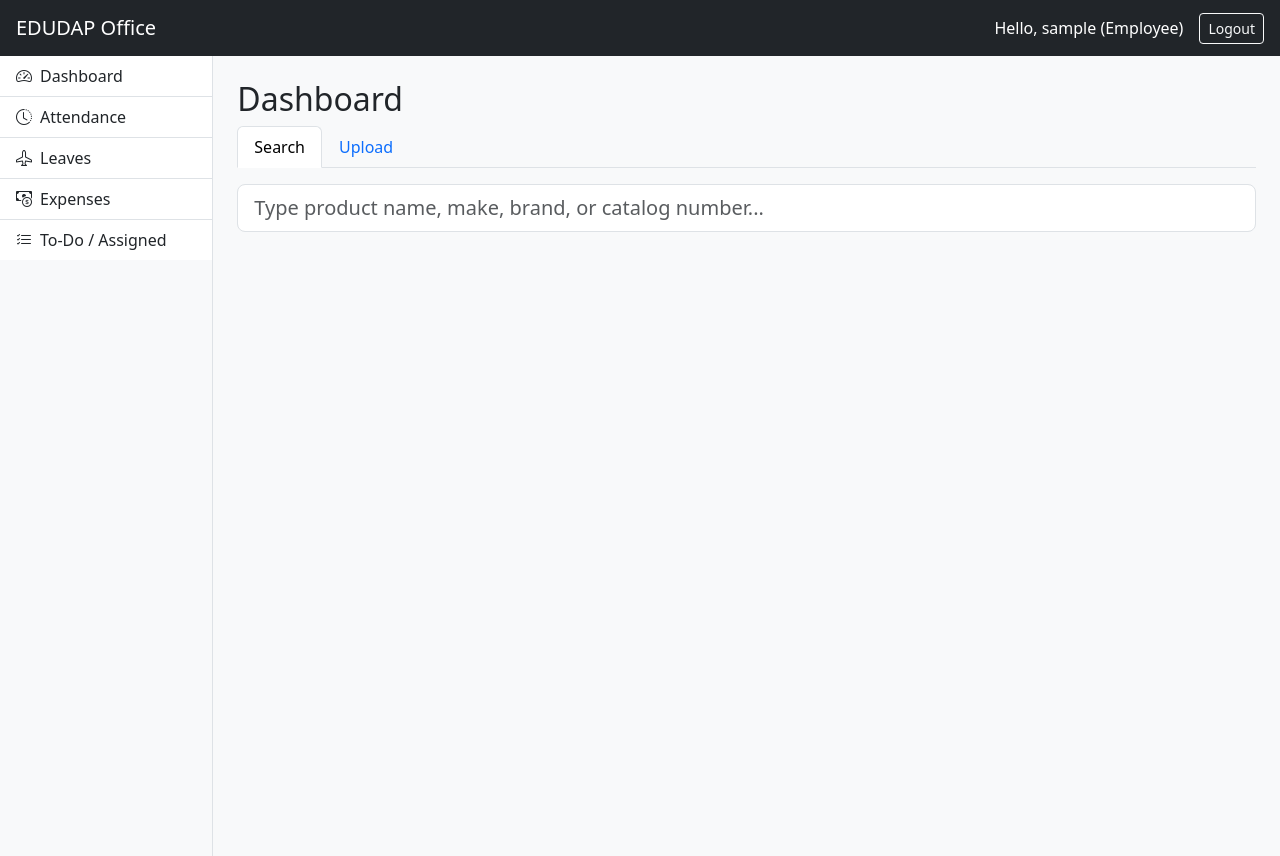
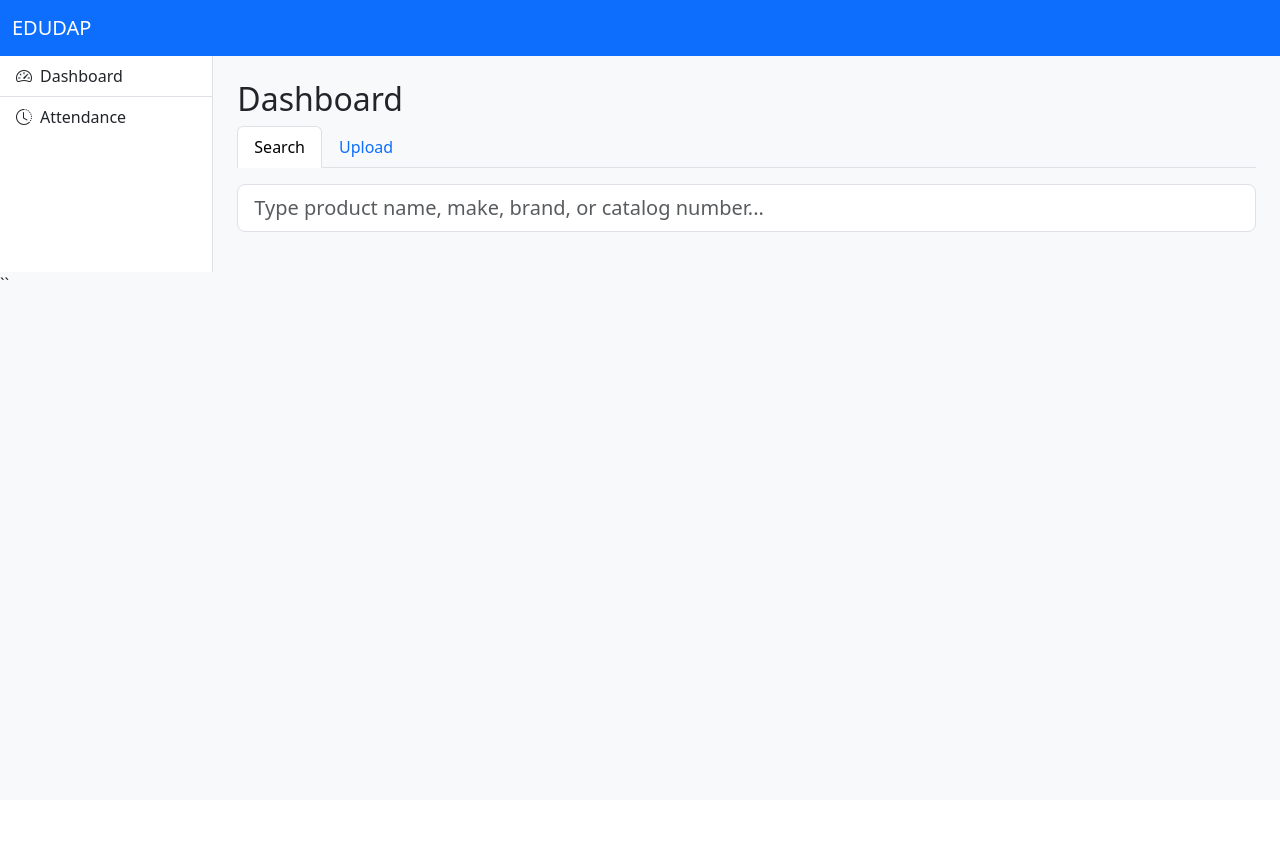
Before and after one commit to psychicloop/EduDAP-CRM, a Flask app: page /app/dashboard in a window 1280 px wide. After the commit the page ends 280 px from the top, so only its background shows below. Run offline with Flask 3, Linux system fonts and the light colour scheme; the visitor is signed in with stand-in values (Sample User, id 1).

Commit message:
Update base.html

```diff
--- a/edudap-office/app/templates/base.html
+++ b/edudap-office/app/templates/base.html
@@ -1,66 +1,63 @@
 
-<!doctype html>
+<!-- edudap-office/app/templates/base.html -->
+<!DOCTYPE html>
 <html lang="en">
 <head>
-  <meta charset="utf-8">
-  <meta name="viewport" content="width=device-width, initial-scale=1">
-  <title>EDUDAP Office</title>
+  <meta charset="utf-8" />
+  <meta name="viewport" content="width=device-width, initial-scale=1" />
+  <title>{% block title %}EDUDAP CRM{% endblock %}</title>
+
+  <!-- Bootstrap (CDN) -->
   <link href="https://cdn.jsdelivr.net/npm/bootstrap@5.3.3/dist/css/bootstrap.min.css" rel="stylesheet">
-  <link href="https://cdn.jsdelivr.net/npm/bootstrap-icons@1.11.3/font/bootstrap-icons.min.css" rel="stylesheet">
-  <link href="{{ url_for('static', filename='css/styles.css') }}" rel="stylesheet">
+  <!-- Bootstrap Icons (CDN) -->
+  <link href="https://cdn.jsdelivr.net/npm/bootstrap-icons@1.11.3/font/bootstrap-icons.css" rel="stylesheet">
+
+  <!-- Your static CSS (optional) -->
+  <link rel="stylesheet" href="{{ url_for('static', filename='css/styles.css') }}">
+
+  <link rel="icon" type="image/x-icon" href="{{ url_for('static', filename='favicon.ico') }}">
 </head>
-<body>
-<nav class="navbar navbar-dark bg-dark px-3">
-  <a class="navbar-brand" href="{{ url_for('portal.dashboard') }}">EDUDAP Office</a>
-  <div class="d-flex align-items-center text-white">
-    {% if current_user.is_authenticated %}
-      <span class="me-3">Hello, {{ current_user.username }} ({{ current_user.role }})</span>
-      <a class="btn btn-outline-light btn-sm" href="{{ url_for('auth.logout') }}">Logout</a>
-    {% else %}
-      <a class="btn btn-outline-light btn-sm" href="{{ url_for('auth.login') }}">Login</a>
-    {% endif %}
+<body class="bg-light">
+
+<nav class="navbar navbar-expand-lg navbar-dark bg-primary">
+  <div class="container-fluid">
+    <a class="navbar-brand" href="{{ url_for('portal.dashboard') }}">EDUDAP</a>
+    <button class="navbar-toggler" type="button" data-bs-toggle="collapse" data-bs-target="#navMain" aria-controls="navMain" aria-expanded="false" aria-label="Toggle navigation">
+      <span class="navbar-toggler-icon"></span>
+    </button>
   </div>
 </nav>
+
 <div class="container-fluid">
   <div class="row">
-    {% if current_user.is_authenticated %}
-    <aside class="col-12 col-md-3 col-xl-2 bg-light min-vh-100 p-0 border-end">
+    <!-- Sidebar -->
+    <aside class="col-12 col-md-3 col-lg-2 bg-white border-end p-0">
       <div class="list-group list-group-flush">
-        <a class="list-group-item list-group-item-action" href="{{ url_for('portal.dashboard') }}"><i class="bi bi-speedometer2 me-2"></i>Dashboard</a>
-        <a class="list-group-item list-group-item-action" href="{{ url_for('portal.attendance_page') }}"><i class="bi bi-clock-history me-2"></i>Attendance</a>
-        <a class="list-group-item list-group-item-action" href="{{ url_for('portal.leaves') }}"><i class="bi bi-airplane me-2"></i>Leaves</a>
-        <a class="list-group-item list-group-item-action" href="{{ url_for('portal.expenses') }}"><i class="bi bi-cash-coin me-2"></i>Expenses</a>
-        <a class="list-group-item list-group-item-action" href="{{ url_for('portal.tasks') }}"><i class="bi bi-list-check me-2"></i>To-Do / Assigned</a>
-        {% if current_user.role == 'Admin' %}
-        <div class="list-group-item text-uppercase small fw-bold text-muted">Admin</div>
-        <a class="list-group-item list-group-item-action" href="{{ url_for('admin.dashboard') }}"><i class="bi bi-gear me-2"></i>Admin Dashboard</a>
-        <a class="list-group-item list-group-item-action" href="{{ url_for('admin.users') }}"><i class="bi bi-people me-2"></i>Manage Users</a>
-        <a class="list-group-item list-group-item-action" href="{{ url_for('admin.assign') }}"><i class="bi bi-person-lines-fill me-2"></i>Assign Tasks</a>
-        <a class="list-group-item list-group-item-action" href="{{ url_for('admin.leaves') }}"><i class="bi bi-journal-text me-2"></i>Manage Leaves</a>
-        <a class="list-group-item list-group-item-action" href="{{ url_for('admin.expenses') }}"><i class="bi bi-receipt me-2"></i>Manage Expenses</a>
-        <a class="list-group-item list-group-item-action" href="{{ url_for('admin.attendance_live') }}"><i class="bi bi-geo-alt me-2"></i>Live Attendance</a>
-        {% endif %}
+        <a class="list-group-item list-group-item-action" href="{{ url_for('portal.dashboard') }}">
+          <i class="bi bi-speedometer2 me-2"></i>Dashboard
+        </a>
+
+        <!-- This is the link that caused the error earlier.
+             It now points to a real endpoint: portal.attendance_page -->
+        <a class="list-group-item list-group-item-action" href="{{ url_for('portal.attendance_page') }}">
+          <i class="bi bi-clock-history me-2"></i>Attendance
+        </a>
       </div>
     </aside>
-    {% endif %}
 
-    <main class="col-12 col-md-9 col-xl-10 p-4">
-      {% with messages = get_flashed_messages(with_categories=true) %}
-      {% if messages %}
-        {% for category, message in messages %}
-          <div class="alert alert-{{ category }} alert-dismissible fade show" role="alert">
-            {{ message }}
-            <button type="button" class="btn-close" data-bs-dismiss="alert" aria-label="Close"></button>
-          </div>
-        {% endfor %}
-      {% endif %}
-      {% endwith %}
-
+    <!-- Main content -->
+    <main class="col-12 col-md-9 col-lg-10 p-4">
       {% block content %}{% endblock %}
     </main>
   </div>
 </div>
+
+<!-- JS (Bootstrap bundle) -->
 <script src="https://cdn.jsdelivr.net/npm/bootstrap@5.3.3/dist/js/bootstrap.bundle.min.js"></script>
+
+<!-- Your static JS (optional) -->
 <script src="{{ url_for('static', filename='js/app.js') }}"></script>
+
 </body>
 </html>
+``
```
